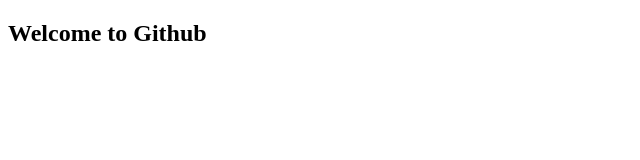
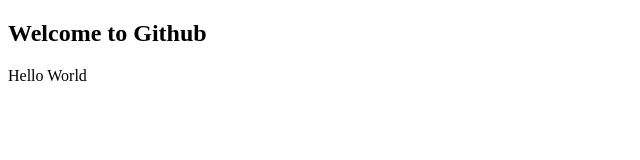
Before and after one commit to joelularte10-png/my-first-web, a plain HTML site: page index.html in a window 1280 px wide. Shown: the full height of the page, 0-640 px from the left. Drawn offline with Linux system fonts and the light colour scheme.

Commit message:
add a card

```diff
--- a/index.html
+++ b/index.html
@@ -8,6 +8,9 @@
 </head>
 <body>
     <h2>Welcome to Github</h2>
+    <div class="card">
+        <p>Hello World</p>
+    </div>
 
 </body>
 </html>
```
